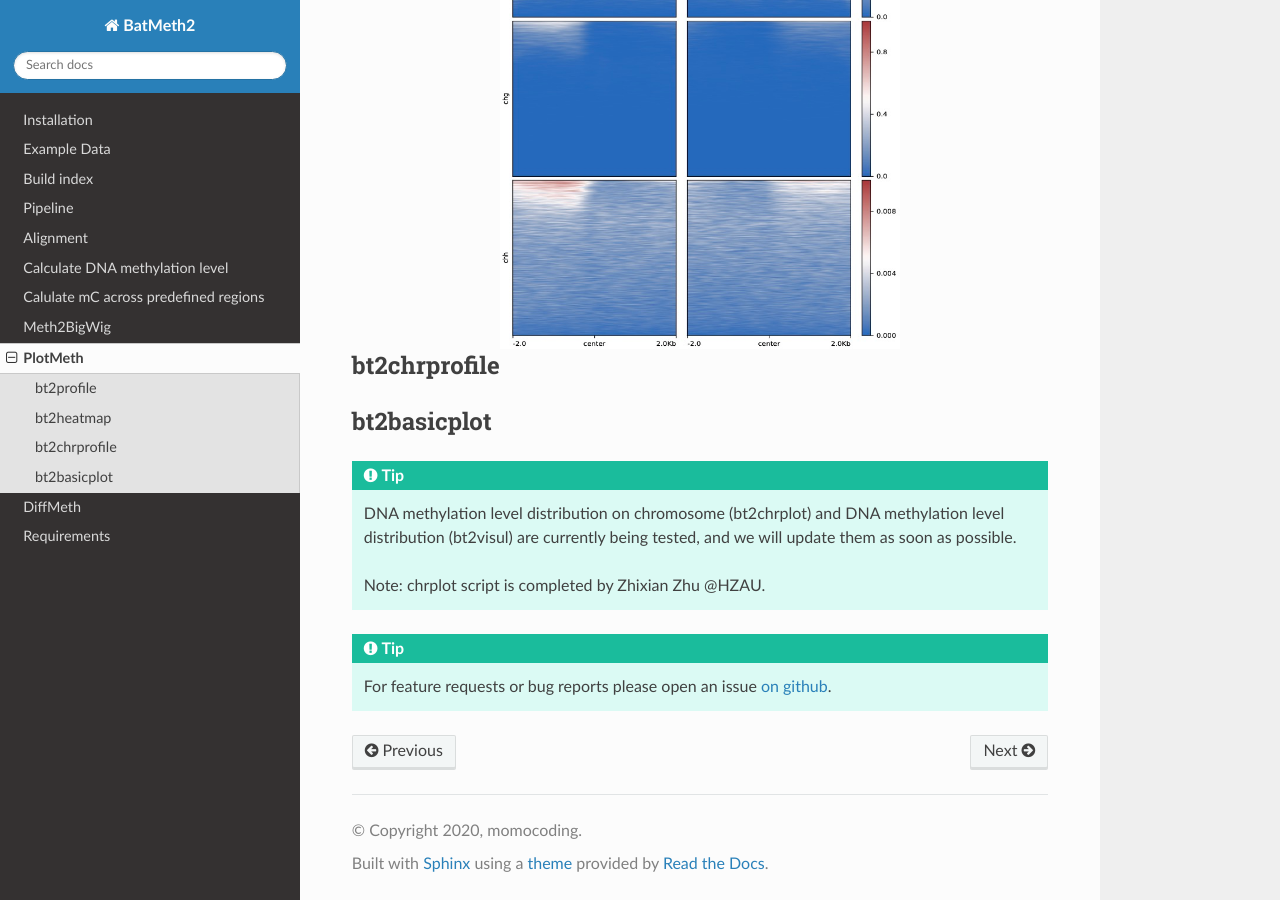
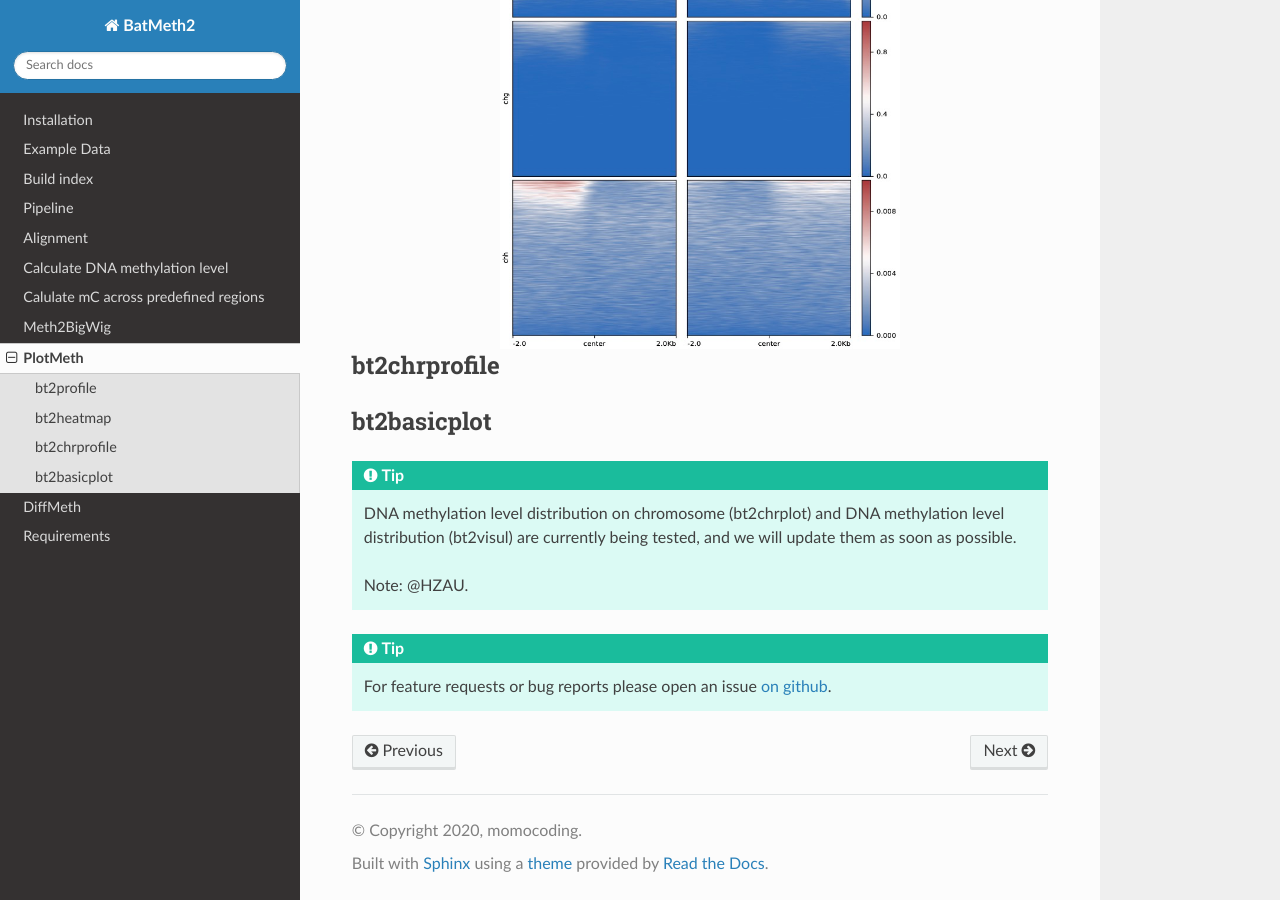
Before and after one commit to ZhouQiangwei/bt2doc, a Sphinx documentation site: the page built from source/function/PlotMeth.rst, in a window 1280 px wide and 900 px high, scrolled down 4439 px. Built offline with Sphinx 7.4.7 and the Read the Docs theme 2.0.0, drawn with Linux system fonts in a browser that asks for light colours.

Commit message:
fixformatdm

```diff
--- a/source/function/PlotMeth.rst
+++ b/source/function/PlotMeth.rst
@@ -136,6 +136,6 @@ bt2basicplot
 
 .. tip:: DNA methylation level distribution on chromosome (bt2chrplot) and DNA methylation level distribution (bt2visul) are currently being tested, and we will update them as soon as possible.
 
-        Note: chrplot script is completed by Zhixian Zhu @HZAU.
+        Note: @HZAU.
 
 .. tip:: For feature requests or bug reports please open an issue `on github <http://github.com/ZhouQiangwei/BatMeth2>`__.
```
